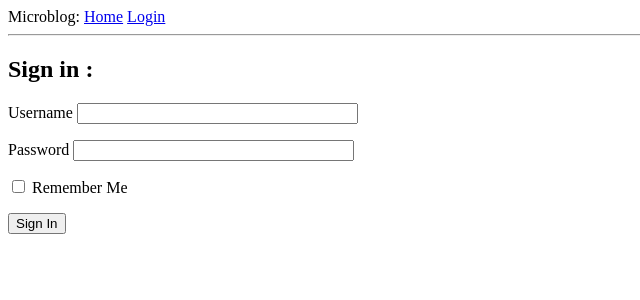
After one commit to elhaidi/FLask-Web-App, a Flask app: page /login in a window 1280 px wide. The commit adds this page. Shown: the top 300 px of the page, without its empty margins (0-640 px from the left). Run offline with Flask 2, Linux system fonts and the light colour scheme.

Commit message:
adding the forms

```diff
--- a/app/__init__.py
+++ b/app/__init__.py
@@ -1,5 +1,7 @@
 from flask import Flask
+from app.config import Config
 
 app = Flask(__name__,template_folder='../templates')
+app.config.from_object(Config)
 
 from app import routes
--- /dev/null
+++ b/app/config.py
@@ -0,0 +1,3 @@
+import os
+class Config():
+    SECRET_KEY= os.environ.get('SECRET_KEY') or "Try to guess haha"
--- /dev/null
+++ b/app/forms.py
@@ -0,0 +1,9 @@
+from flask_wtf import FlaskForm
+from wtforms import StringField, PasswordField, BooleanField, SubmitField
+from wtforms.validators import DataRequired
+
+class LoginForm(FlaskForm):
+    username = StringField('Username', validators=[DataRequired()])
+    password = PasswordField('Password', validators=[DataRequired()])
+    remember_me = BooleanField('Remember Me')
+    submit = SubmitField('Sign In')
--- a/app/routes.py
+++ b/app/routes.py
@@ -1,6 +1,6 @@
 from flask import render_template
 from app import app
-
+from app.forms import LoginForm
 @app.route('/')
 @app.route('/index')
 def index():
@@ -14,3 +14,10 @@ def index():
             'author': {'username': 'Susan'},
             'body': 'The Avengers movie was so cool!'}]
     return render_template("index.html",title="Homepage",user=user,posts=posts)
+
+
+@app.route('/login')
+def login():
+
+    form= LoginForm()
+    return render_template('login.html',title='Login Page',form=form)
--- a/templates/base.html
+++ b/templates/base.html
@@ -8,7 +8,11 @@
         {% endif %}
      </head>
 <body>
-     <h1>Hello, {{ user.username }}!</h1>
+     <div>
+          Microblog:
+          <a href="/index">Home</a>
+          <a href="/login">Login</a>
+     </div>
      <hr>
      {% block content %} {% endblock %}
 </body>
--- /dev/null
+++ b/templates/login.html
@@ -0,0 +1,19 @@
+{% extends "base.html"%}
+
+{% block content %}
+<h2> Sign in :</h2>
+    <form action ="" methid= "POST"  novalidate>
+        {{ form.hidden_tag() }}
+        <p>
+            {{ form.username.label}}
+            {{ form.username(size=32)}}
+        </p>
+        <p>
+          {{ form.password.label}}
+          {{ form.password(size=32)}}
+        </p>
+        <p> {{form.remember_me()}} {{ form.remember_me.label}} </p>
+        <p>{{ form.submit()}} </p>
+
+    </form>
+{% endblock%}
```
